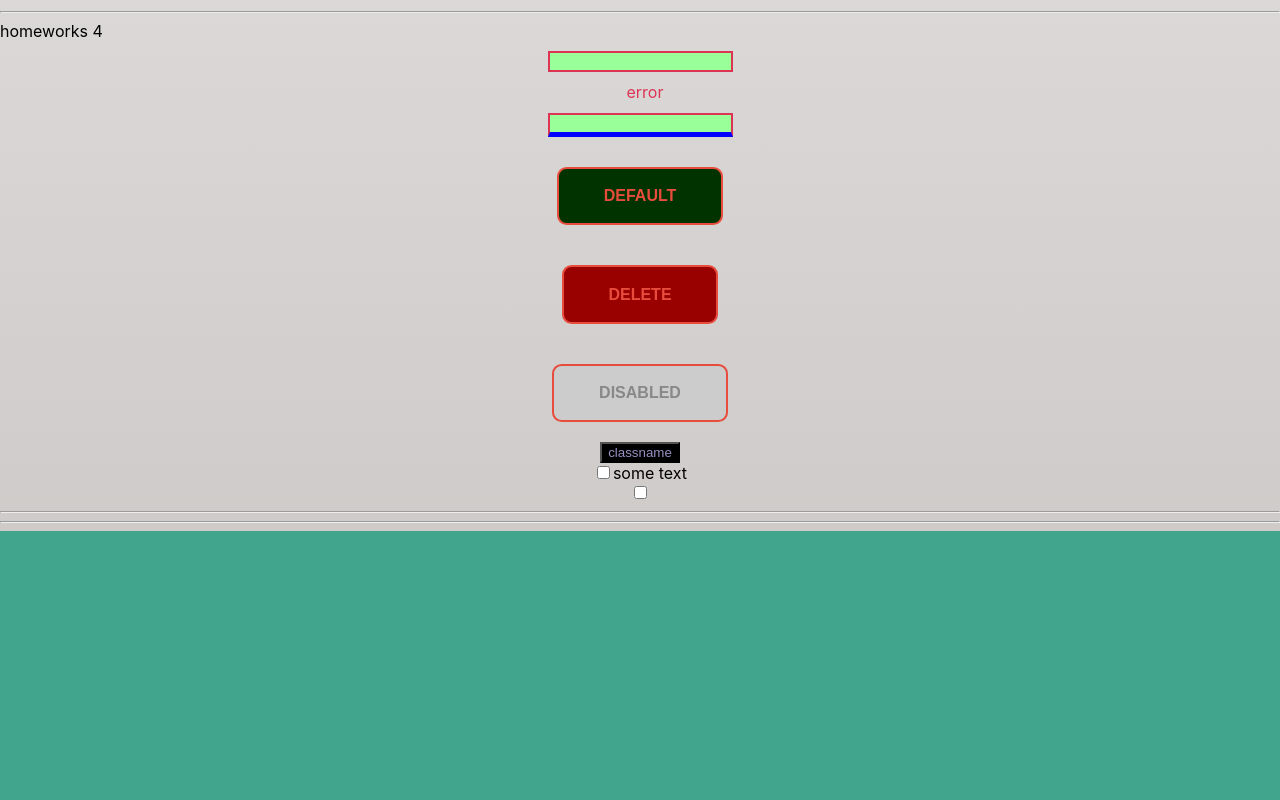
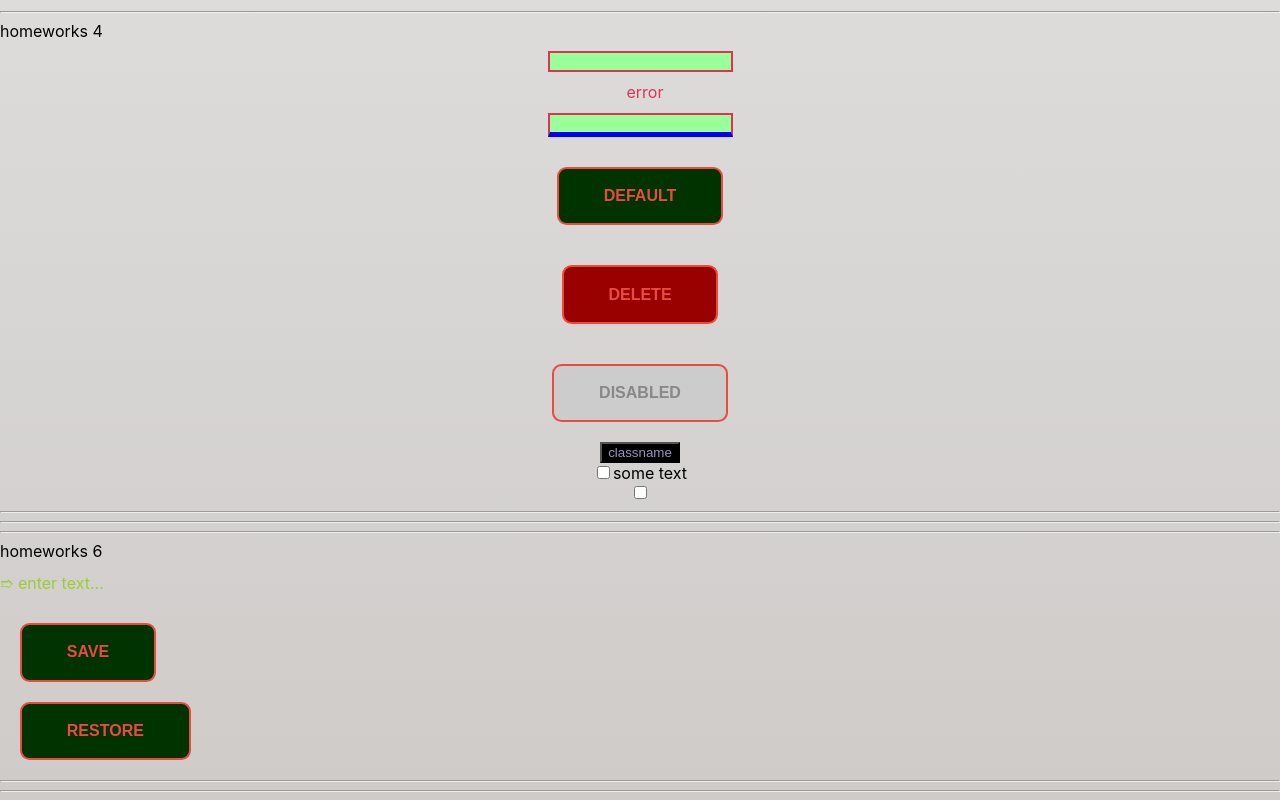
Before and after one commit to bonadysev/simple-react-homeworks-master, a React (Create React App) app: page /#/pre-junior in a window 1280 px wide. Shown: the part 769-1569 px from the top of the page. Before the commit the page ends 1300 px from the top, so only its background shows below. Built offline with nearby package versions, Linux system fonts and the light colour scheme.

Commit message:
17-08-2022

```diff
--- a/src/p2-homeworks/h5-rrd-v6/pages/PreJunior.tsx
+++ b/src/p2-homeworks/h5-rrd-v6/pages/PreJunior.tsx
@@ -3,6 +3,7 @@ import HW1 from '../../h1/HW1'
 import HW2 from '../../h2/HW2'
 import HW3 from '../../h3/HW3'
 import HW4 from '../../h4/HW4'
+import HW6 from "../../h6/HW6";
 
 function PreJunior() {
     return (
@@ -11,7 +12,7 @@ function PreJunior() {
             <HW2/>
             <HW3/>
             <HW4/>
-            {/*<HW6/>*/}
+            <HW6/>
 
         </div>
     )
--- a/src/p2-homeworks/h6/HW6.tsx
+++ b/src/p2-homeworks/h6/HW6.tsx
@@ -10,7 +10,8 @@ function HW6() {
         saveState<string>('editable-span-value', value)
     }
     const restore = () => {
-        // setValue()
+        const edSpValue = restoreState<string>('editableSpanValue','')
+        setValue(edSpValue)
     }
 
     return (
--- /dev/null
+++ b/src/p2-homeworks/h6/common/c4-SuperEditableSpan/SuperEditableSpan.module.css
@@ -0,0 +1,8 @@
+.sp {
+    display: inline-block;
+    height: 30px;
+    padding-top: 12px;
+
+    cursor: pointer;
+    color: yellowgreen;
+}
--- a/src/p2-homeworks/h6/common/c4-SuperEditableSpan/SuperEditableSpan.tsx
+++ b/src/p2-homeworks/h6/common/c4-SuperEditableSpan/SuperEditableSpan.tsx
@@ -1,5 +1,6 @@
 import React, {DetailedHTMLProps, InputHTMLAttributes, HTMLAttributes, useState} from 'react'
 import SuperInputText from '../../../h4/common/c1-SuperInputText/SuperInputText'
+import s from './SuperEditableSpan.module.css'
 
 // тип пропсов обычного инпута
 type DefaultInputPropsType = DetailedHTMLProps<InputHTMLAttributes<HTMLInputElement>, HTMLInputElement>
@@ -31,22 +32,22 @@ const SuperEditableSpan: React.FC<SuperEditableSpanType> = (
     const {children, onDoubleClick, className, ...restSpanProps} = spanProps || {}
 
     const onEnterCallback = () => {
-        // setEditMode() // выключить editMode при нажатии Enter
+        setEditMode(false) // выключить editMode при нажатии Enter
 
         onEnter && onEnter()
     }
     const onBlurCallback = (e: React.FocusEvent<HTMLInputElement>) => {
-        // setEditMode() // выключить editMode при нажатии за пределами инпута
+        setEditMode(false) // выключить editMode при нажатии за пределами инпута
 
         onBlur && onBlur(e)
     }
     const onDoubleClickCallBack = (e: React.MouseEvent<HTMLSpanElement, MouseEvent>) => {
-        // setEditMode() // включить editMode при двойном клике
+        setEditMode(true) // включить editMode при двойном клике
 
         onDoubleClick && onDoubleClick(e)
     }
 
-    const spanClassName = `${'сделать красивый стиль для спана'} ${className}`
+    const spanClassName = `${s.sp} ${className ? className: ""}`
 
     return (
         <>
@@ -67,7 +68,7 @@ const SuperEditableSpan: React.FC<SuperEditableSpanType> = (
                         {...restSpanProps}
                     >
                         {/*если нет захардкодженного текста для спана, то значение инпута*/}
-                        {children || restProps.value}
+                        ➱ {children || restProps.value}
                     </span>
                 )
             }
```
